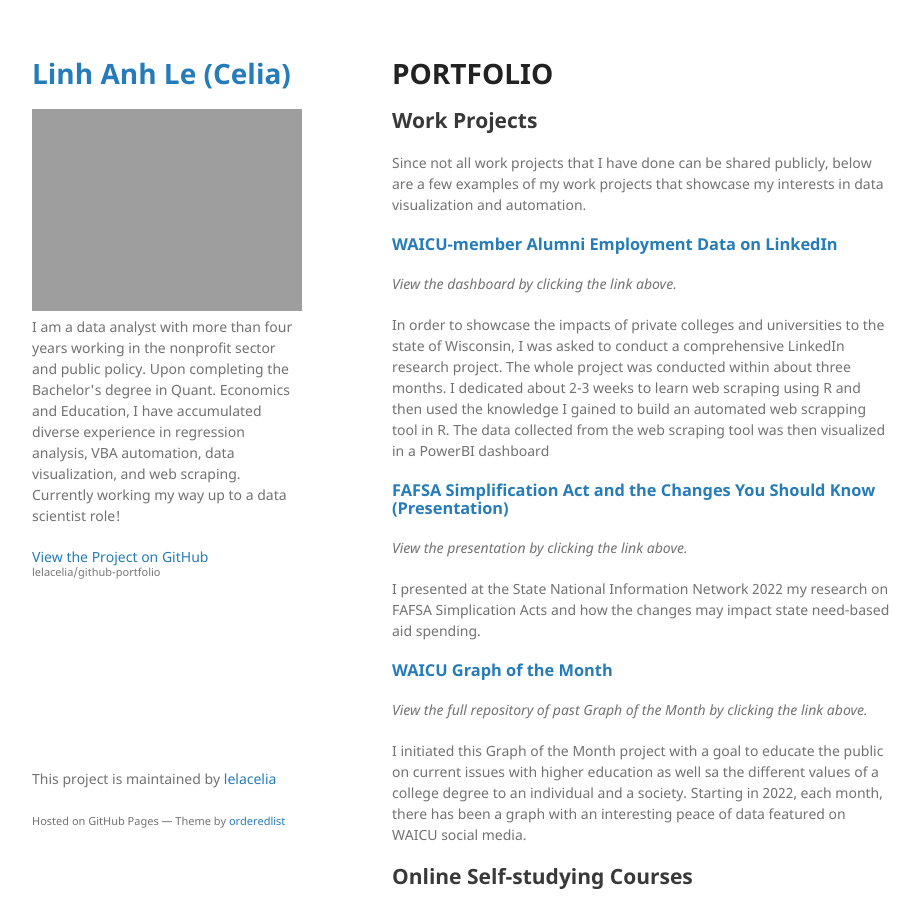
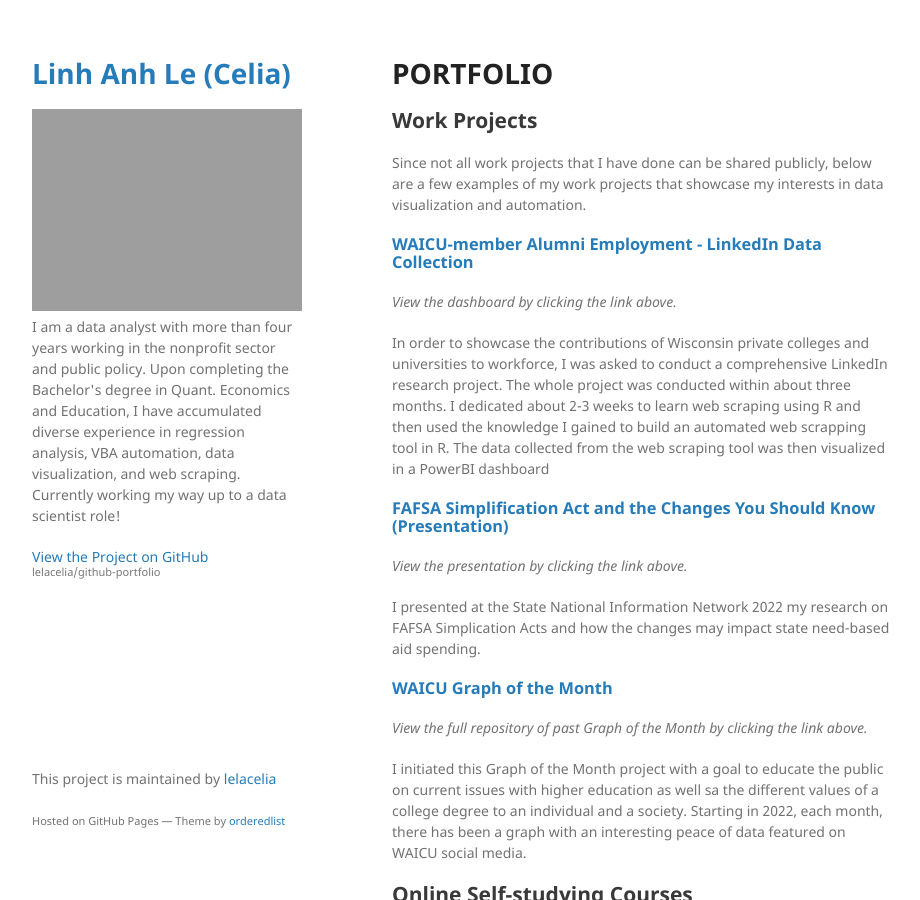
Before and after one commit to lelacelia/github-portfolio, a Jekyll site: the page built from index.md, in a window 1280 px wide and 900 px high. Shown: the whole window, without its empty margins (178-1098 px from the left). Built offline with Jekyll 4.4.1, drawn with Linux system fonts in a browser that asks for light colours; our own code applies the rules of GitHub Pages for plain Markdown files.

Commit message:
Update index.md

```diff
--- a/index.md
+++ b/index.md
@@ -2,10 +2,10 @@
 ## Work Projects
 Since not all work projects that I have done can be shared publicly, below are a few examples of my work projects that showcase my interests in data visualization and automation.
 
-### [WAICU-member Alumni Employment Data on LinkedIn](https://www.wisconsinsprivatecolleges.org/waicu-alumni-employment-data/)
+### [WAICU-member Alumni Employment - LinkedIn Data Collection](https://www.wisconsinsprivatecolleges.org/waicu-alumni-employment-data/)
 _View the dashboard by clicking the link above._
 
-In order to showcase the impacts of private colleges and universities to the state of Wisconsin, I was asked to conduct a comprehensive LinkedIn research project. The whole project was conducted within about three months. I dedicated about 2-3 weeks to learn web scraping using R and then used the knowledge I gained to build an automated web scrapping tool in R. The data collected from the web scraping tool was then visualized in a PowerBI dashboard
+In order to showcase the contributions of Wisconsin private colleges and universities to workforce, I was asked to conduct a comprehensive LinkedIn research project. The whole project was conducted within about three months. I dedicated about 2-3 weeks to learn web scraping using R and then used the knowledge I gained to build an automated web scrapping tool in R. The data collected from the web scraping tool was then visualized in a PowerBI dashboard
 
 ### [FAFSA Simplification Act and the Changes You Should Know (Presentation)](https://drive.google.com/file/d/1TlIsSyGL6JZ1zUQ3yJmWPlpCrEwJ0iws/view?usp=sharing)
 _View the presentation by clicking the link above._
```
